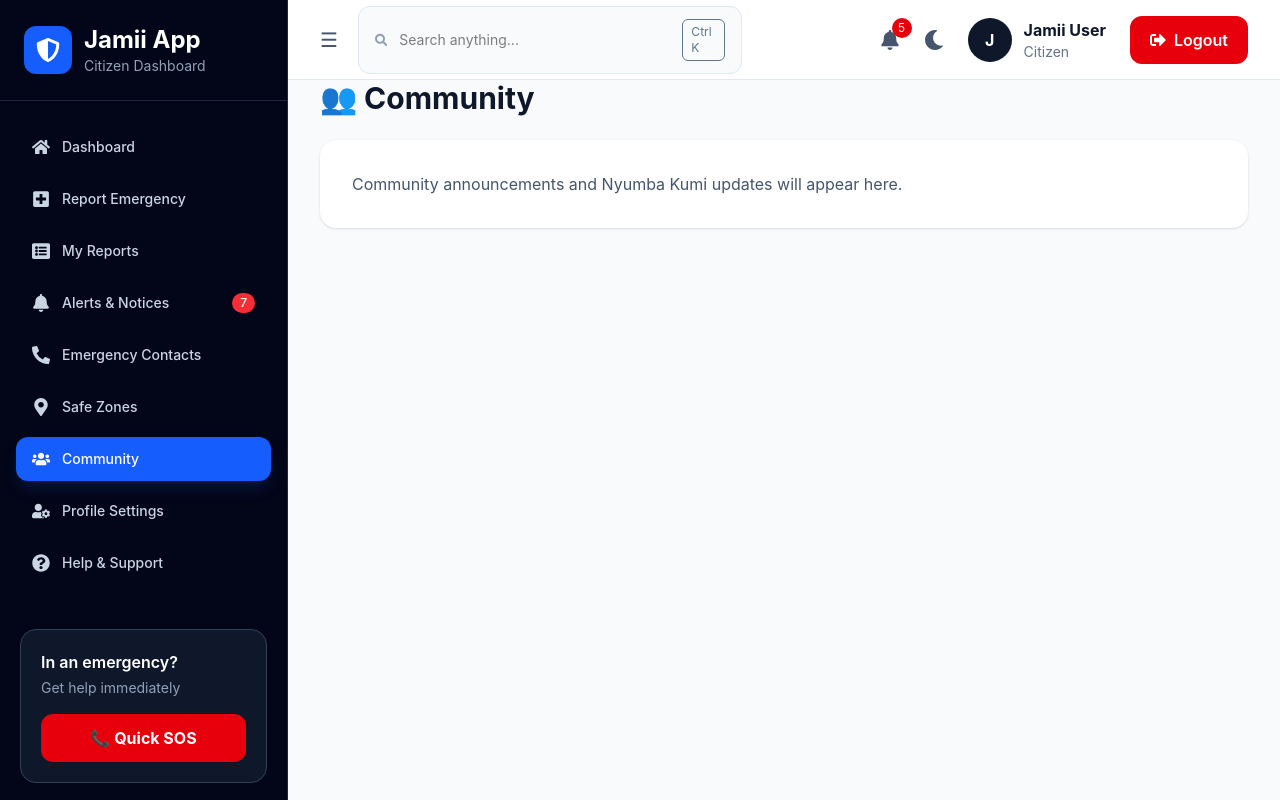
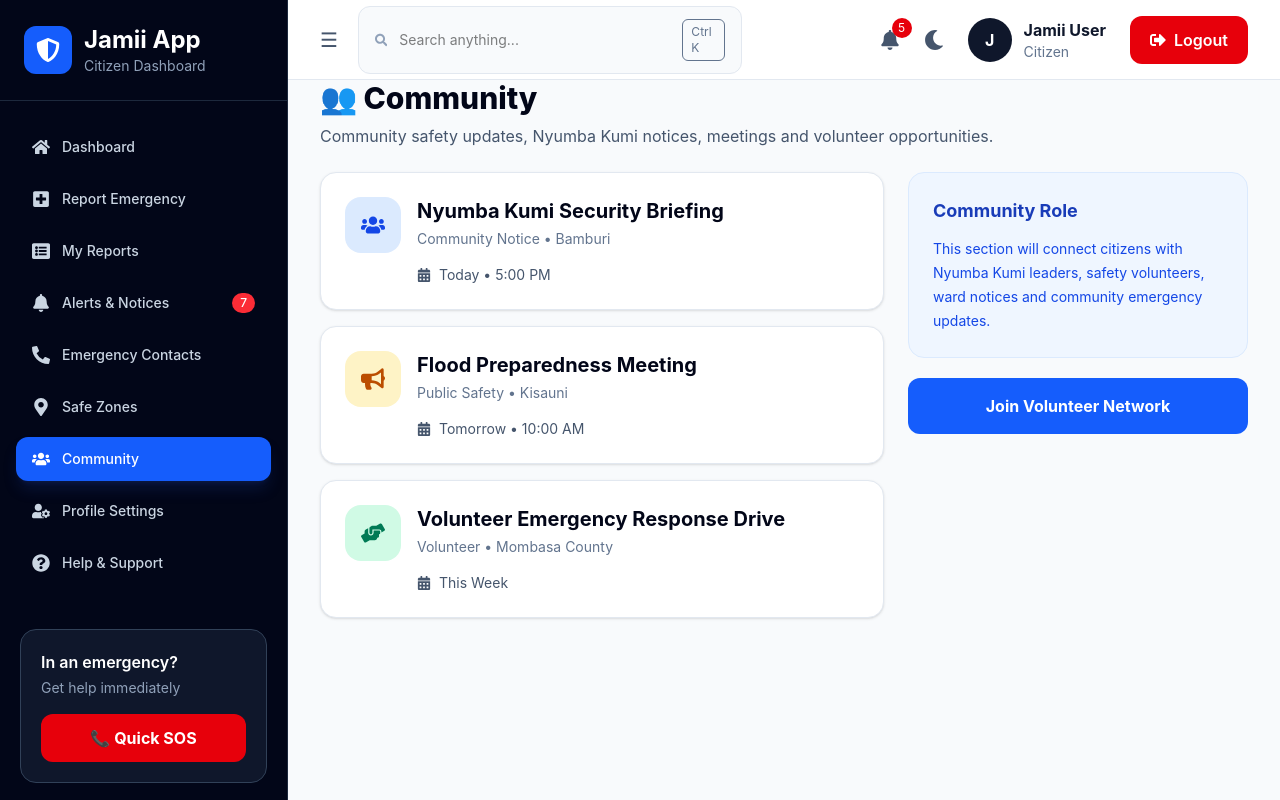
Before and after one commit to danmwaka36-ui/jamii-app, a React (Vite) app in the folder client/: page /dashboard/community in a window 1280 px wide. Built offline with nearby package versions, Linux system fonts and the light colour scheme; no server answers; the database is empty; sample sign-in values are in the browser's storage.

Commit message:
Build citizen community profile and support modules

```diff
--- a/client/src/pages/citizen/Community.tsx
+++ b/client/src/pages/citizen/Community.tsx
@@ -1,14 +1,89 @@
+import { FaBullhorn, FaCalendarAlt, FaHandsHelping, FaUsers } from "react-icons/fa";
+
+const communityItems = [
+  {
+    title: "Nyumba Kumi Security Briefing",
+    type: "Community Notice",
+    location: "Bamburi",
+    time: "Today • 5:00 PM",
+    icon: <FaUsers />,
+    color: "bg-blue-100 text-blue-700",
+  },
+  {
+    title: "Flood Preparedness Meeting",
+    type: "Public Safety",
+    location: "Kisauni",
+    time: "Tomorrow • 10:00 AM",
+    icon: <FaBullhorn />,
+    color: "bg-amber-100 text-amber-700",
+  },
+  {
+    title: "Volunteer Emergency Response Drive",
+    type: "Volunteer",
+    location: "Mombasa County",
+    time: "This Week",
+    icon: <FaHandsHelping />,
+    color: "bg-emerald-100 text-emerald-700",
+  },
+];
+
 export default function Community() {
   return (
     <div className="space-y-6">
-      <h1 className="text-3xl font-bold text-slate-900">
-        👥 Community
-      </h1>
+      <div>
+        <h1 className="text-3xl font-extrabold text-slate-950">
+          👥 Community
+        </h1>
+        <p className="mt-2 text-slate-600">
+          Community safety updates, Nyumba Kumi notices, meetings and volunteer opportunities.
+        </p>
+      </div>
 
-      <div className="rounded-2xl bg-white p-8 shadow">
-        <p className="text-slate-600">
-          Community announcements and Nyumba Kumi updates will appear here.
-        </p>
+      <div className="grid gap-6 lg:grid-cols-[1fr_340px]">
+        <section className="space-y-4">
+          {communityItems.map((item) => (
+            <div
+              key={item.title}
+              className="rounded-2xl border border-slate-200 bg-white p-6 shadow-sm"
+            >
+              <div className="flex gap-4">
+                <div className={`${item.color} flex h-14 w-14 items-center justify-center rounded-2xl text-2xl`}>
+                  {item.icon}
+                </div>
+
+                <div className="flex-1">
+                  <h2 className="text-xl font-bold text-slate-950">
+                    {item.title}
+                  </h2>
+                  <p className="mt-1 text-sm text-slate-500">
+                    {item.type} • {item.location}
+                  </p>
+
+                  <div className="mt-4 flex items-center gap-2 text-sm text-slate-600">
+                    <FaCalendarAlt />
+                    {item.time}
+                  </div>
+                </div>
+              </div>
+            </div>
+          ))}
+        </section>
+
+        <aside className="space-y-5">
+          <div className="rounded-2xl border border-blue-100 bg-blue-50 p-6">
+            <h2 className="text-lg font-bold text-blue-800">
+              Community Role
+            </h2>
+            <p className="mt-3 text-sm leading-6 text-blue-700">
+              This section will connect citizens with Nyumba Kumi leaders, safety volunteers,
+              ward notices and community emergency updates.
+            </p>
+          </div>
+
+          <button className="w-full rounded-xl bg-blue-600 py-4 font-bold text-white hover:bg-blue-700">
+            Join Volunteer Network
+          </button>
+        </aside>
       </div>
     </div>
   );
--- a/client/src/pages/citizen/HelpSupport.tsx
+++ b/client/src/pages/citizen/HelpSupport.tsx
@@ -1,14 +1,104 @@
+import {
+  FaBookOpen,
+  FaEnvelope,
+  FaLifeRing,
+  FaQuestionCircle,
+  FaShieldAlt,
+} from "react-icons/fa";
+
+const faqs = [
+  {
+    question: "How do I report an emergency?",
+    answer:
+      "Go to Report Emergency, choose the emergency type, add details, capture GPS location, and submit.",
+  },
+  {
+    question: "Can I track my report?",
+    answer:
+      "Yes. Open My Reports to view the status of all reports submitted from your account.",
+  },
+  {
+    question: "Who receives my emergency report?",
+    answer:
+      "Reports are routed based on type: Police, Fire, Ambulance, County, or Nyumba Kumi.",
+  },
+];
+
 export default function HelpSupport() {
   return (
     <div className="space-y-6">
-      <h1 className="text-3xl font-bold text-slate-900">
-        ❓ Help & Support
-      </h1>
+      <div>
+        <h1 className="text-3xl font-extrabold text-slate-950">
+          ❓ Help & Support
+        </h1>
+        <p className="mt-2 text-slate-600">
+          Get help using Jamii App and learn how emergency reporting works.
+        </p>
+      </div>
 
-      <div className="rounded-2xl bg-white p-8 shadow">
-        <p className="text-slate-600">
-          FAQs, support contacts and user guides will appear here.
-        </p>
+      <div className="grid gap-6 lg:grid-cols-[1fr_340px]">
+        <section className="space-y-5">
+          {faqs.map((item) => (
+            <div
+              key={item.question}
+              className="rounded-2xl border border-slate-200 bg-white p-6 shadow-sm"
+            >
+              <div className="flex gap-4">
+                <div className="flex h-12 w-12 items-center justify-center rounded-xl bg-blue-100 text-xl text-blue-700">
+                  <FaQuestionCircle />
+                </div>
+
+                <div>
+                  <h2 className="text-lg font-bold text-slate-950">
+                    {item.question}
+                  </h2>
+                  <p className="mt-2 text-slate-600">{item.answer}</p>
+                </div>
+              </div>
+            </div>
+          ))}
+        </section>
+
+        <aside className="space-y-5">
+          <div className="rounded-2xl border border-red-100 bg-red-50 p-6">
+            <FaShieldAlt className="text-3xl text-red-600" />
+            <h2 className="mt-4 text-lg font-bold text-red-700">
+              Emergency Reminder
+            </h2>
+            <p className="mt-3 text-sm leading-6 text-red-700">
+              If you are in immediate danger, call emergency services directly
+              and submit a report in Jamii App.
+            </p>
+          </div>
+
+          <div className="rounded-2xl border border-slate-200 bg-white p-6 shadow-sm">
+            <FaLifeRing className="text-3xl text-blue-600" />
+            <h2 className="mt-4 text-lg font-bold text-slate-950">
+              Support Desk
+            </h2>
+            <p className="mt-2 text-sm text-slate-600">
+              support@jamiiapp.ke
+            </p>
+          </div>
+
+          <div className="rounded-2xl border border-slate-200 bg-white p-6 shadow-sm">
+            <FaBookOpen className="text-3xl text-emerald-600" />
+            <h2 className="mt-4 text-lg font-bold text-slate-950">
+              User Guide
+            </h2>
+            <p className="mt-2 text-sm text-slate-600">
+              Full user manual and emergency reporting guide will be added here.
+            </p>
+          </div>
+
+          <a
+            href="mailto:support@jamiiapp.ke"
+            className="flex items-center justify-center gap-2 rounded-xl bg-blue-600 py-4 font-bold text-white hover:bg-blue-700"
+          >
+            <FaEnvelope />
+            Contact Support
+          </a>
+        </aside>
       </div>
     </div>
   );
--- a/client/src/pages/citizen/ProfileSettings.tsx
+++ b/client/src/pages/citizen/ProfileSettings.tsx
@@ -1,14 +1,92 @@
+import { useAuth } from "../../auth/AuthContext";
+import { FaEnvelope, FaIdBadge, FaUser, FaUserShield } from "react-icons/fa";
+
 export default function ProfileSettings() {
+  const { currentUser, userProfile } = useAuth();
+
   return (
     <div className="space-y-6">
-      <h1 className="text-3xl font-bold text-slate-900">
-        👤 Profile Settings
-      </h1>
+      <div>
+        <h1 className="text-3xl font-extrabold text-slate-950">
+          👤 Profile Settings
+        </h1>
+        <p className="mt-2 text-slate-600">
+          Manage your Jamii App account information and preferences.
+        </p>
+      </div>
 
-      <div className="rounded-2xl bg-white p-8 shadow">
-        <p className="text-slate-600">
-          Manage your profile, password and notification preferences.
-        </p>
+      <div className="grid gap-6 lg:grid-cols-[1fr_340px]">
+        <section className="rounded-2xl border border-slate-200 bg-white p-6 shadow-sm">
+          <h2 className="text-xl font-bold text-slate-950">
+            Account Information
+          </h2>
+
+          <div className="mt-6 grid gap-5">
+            <div className="rounded-xl bg-slate-50 p-5">
+              <div className="flex items-center gap-3 text-slate-500">
+                <FaUser />
+                <span className="text-sm font-semibold">Full Name</span>
+              </div>
+              <p className="mt-2 text-lg font-bold text-slate-900">
+                {userProfile?.fullName || "Not available"}
+              </p>
+            </div>
+
+            <div className="rounded-xl bg-slate-50 p-5">
+              <div className="flex items-center gap-3 text-slate-500">
+                <FaEnvelope />
+                <span className="text-sm font-semibold">Email Address</span>
+              </div>
+              <p className="mt-2 text-lg font-bold text-slate-900">
+                {userProfile?.email || currentUser?.email || "Not available"}
+              </p>
+            </div>
+
+            <div className="rounded-xl bg-slate-50 p-5">
+              <div className="flex items-center gap-3 text-slate-500">
+                <FaUserShield />
+                <span className="text-sm font-semibold">Role</span>
+              </div>
+              <p className="mt-2 text-lg font-bold capitalize text-blue-700">
+                {userProfile?.role || "citizen"}
+              </p>
+            </div>
+
+            <div className="rounded-xl bg-slate-50 p-5">
+              <div className="flex items-center gap-3 text-slate-500">
+                <FaIdBadge />
+                <span className="text-sm font-semibold">User ID</span>
+              </div>
+              <p className="mt-2 break-all font-mono text-sm text-slate-700">
+                {currentUser?.uid || "Not available"}
+              </p>
+            </div>
+          </div>
+        </section>
+
+        <aside className="space-y-5">
+          <div className="rounded-2xl border border-blue-100 bg-blue-50 p-6">
+            <h2 className="text-lg font-bold text-blue-800">
+              Profile Completion
+            </h2>
+            <p className="mt-3 text-sm leading-6 text-blue-700">
+              Soon you will be able to add phone number, county, ward, profile
+              photo and emergency contact person.
+            </p>
+          </div>
+
+          <div className="rounded-2xl border border-slate-200 bg-white p-6 shadow-sm">
+            <h2 className="text-lg font-bold text-slate-950">
+              Coming Next
+            </h2>
+            <ul className="mt-4 space-y-3 text-sm text-slate-600">
+              <li>✅ Edit profile details</li>
+              <li>✅ Change password</li>
+              <li>✅ Add phone number</li>
+              <li>✅ Notification preferences</li>
+            </ul>
+          </div>
+        </aside>
       </div>
     </div>
   );
```
